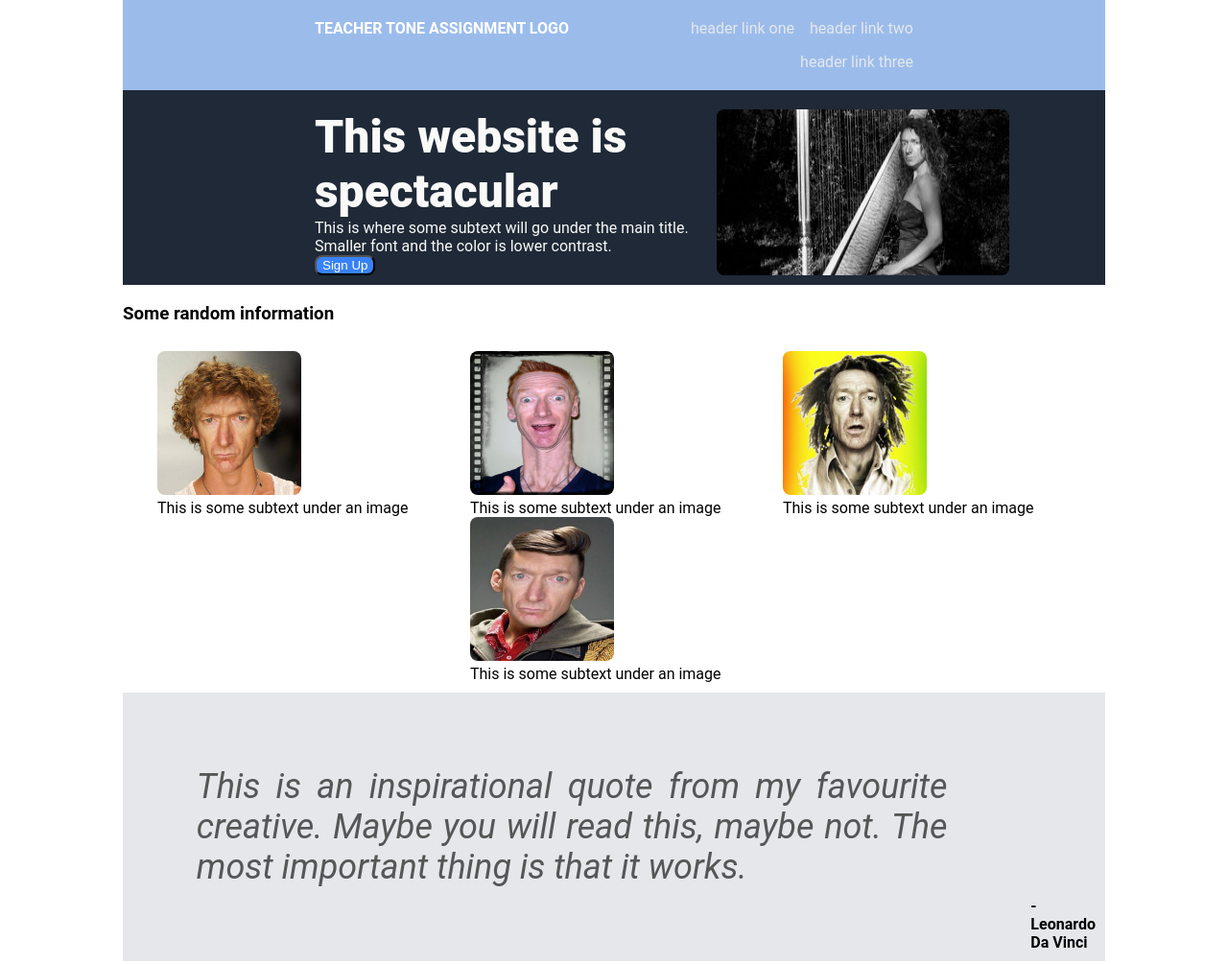
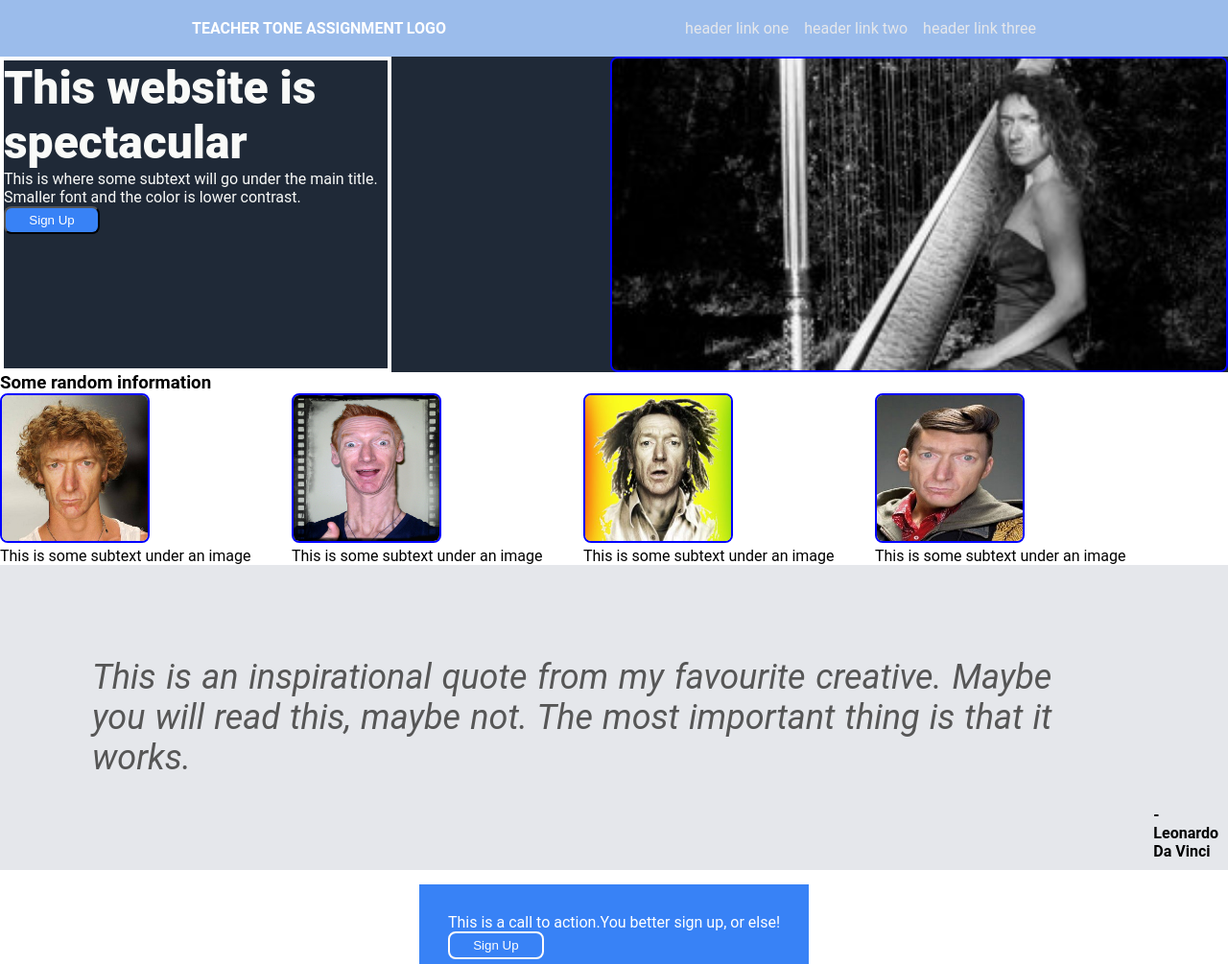
Before and after one commit to Teachertone/Landingpage, a plain HTML site: page index.html in a window 1280 px wide. Shown: the top 1005 px of the page at 96% size. Drawn offline with Linux system fonts and the light colour scheme.

Commit message:
Fixed unclosed divs in html.

```diff
--- a/index.html
+++ b/index.html
@@ -11,23 +11,26 @@
     <div class="container">
         <div class="header">
           <div class="logo">TEACHER TONE ASSIGNMENT LOGO
-      </div>
+        </div>
+
       <ul class="links">
         <li><a href="https://google.com">header link one</a></li>
         <li><a href="https://google.com">header link two</a></li>
         <li><a href="https://google.com">header link three</a></li>
       </ul>
-    </div>
-    <div class="main">
+      </div>
+
+      <div class="main">
       <div class="contents">
         <div class="h1">This website is spectacular</div>
         <div class="text1">This is where some subtext will go under the main title. Smaller font and the color is lower contrast.</div>
         <button class="signup1">Sign Up</button>
       </div>
-        <img src="./images/space.jpg">
+        <img src="./images/space.jpg" alt="space for photo"></div>
+      <div>
     </div>
-<div>
-    <div class="information">
+
+      <div class="information">
         <h3>Some random information</h3>
         <div class="photos">
         <div class="info">
@@ -58,4 +61,5 @@
     </div>
     </div>
     <div class="footer"> Copyright © The Odin Project 2021</div>
+</div>
   </body>
--- a/style.css
+++ b/style.css
@@ -1,13 +1,19 @@
+* {
+  margin: 0;
+  padding: 0;
+  max-width: 100%;
+}
+
 body {
   font-family:'Roboto', sans-serif;
-  margin: 0;
   min-height: 100vh;
   display: flex;
   flex-direction: column;
+
 }
 
 .container {
-  width: 80%;
+  /* width: 80%; */
   margin: auto;
   height: 100%;
 }
@@ -53,14 +59,14 @@ ul {
 }
 .main {
     display: flex;
-    justify-content: space-around;
-    flex-direction: row;
+    justify-content: space-between;
     background-color:#1F2937;
     color: #F9FAF8;
-    padding-left: 200px;
-    padding-right: 100px;
-    padding-top: 20px;
-    padding-bottom: 10px;
+
+}
+.contents {
+  width: 400px;
+  border: 4px solid white;
 }
 .h1 {
     font-size: 48px;
@@ -70,12 +76,16 @@ ul {
     background-color: #3882F6;
     color: white;
     border-radius: 8px;
+    padding: 5px;
+    width: 100px;
 }
 .signup2 {
     border: 2px solid rgb(254, 251, 251);
     background-color: #3882F6;
     color: white;
     border-radius: 8px;
+    padding: 5px;
+    width: 100px;
 }
 .information {
     background-color: white;
@@ -84,13 +94,12 @@ ul {
 .photos {
     display: flex;
     flex-direction: row;
-    flex-wrap: wrap;
-    justify-content: space-evenly;
-    padding: 10px;
+    /* padding: 10px; */
 }
 
 img {
-  width: 50%;
+  width:50%;
+  border: 2px solid blue;
   border-radius: 8px;
 }
 .quote {
```
